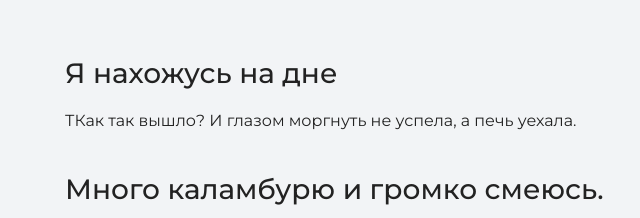
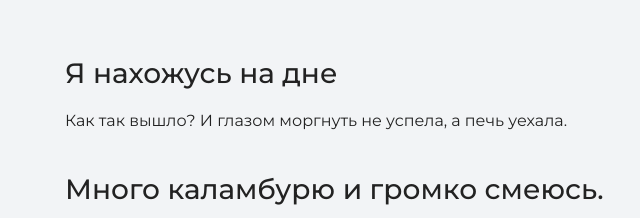
Before and after one commit to Totdub/my-site, a plain HTML site: page index.html in a window 1280 px wide. Shown: the part 1199-1417 px from the top of the page, 111-751 px from the left. Drawn offline with nearby package versions, Linux system fonts and the light colour scheme.

Commit message:
Опечатки

```diff
--- a/index.html
+++ b/index.html
@@ -28,7 +28,7 @@
       <div class="container">
       <h2 class="subheading">Давайте познакомимся</h2>
       <h3>Я нахожусь на дне</h3>
-      <p>ТКак так вышло? И глазом моргнуть не успела, а печь уехала.</p>
+      <p>Как так вышло? И глазом моргнуть не успела, а печь уехала.</p>
       <h3>Много каламбурю и громко смеюсь.</h3>
       <p>Составлю компанию в настолках, накормлю пельменями и расскажу сказку на ночь.</p>
       </div>
```
